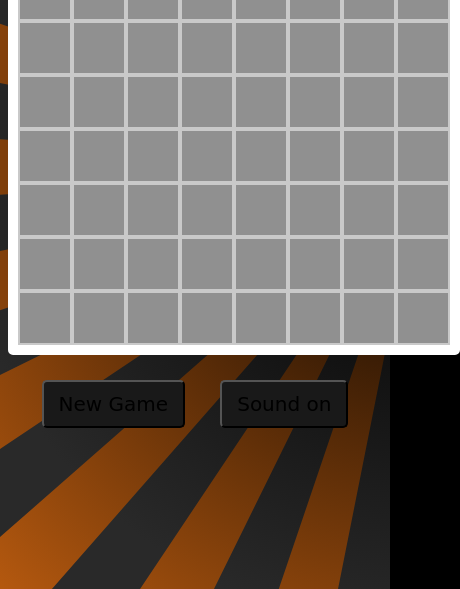
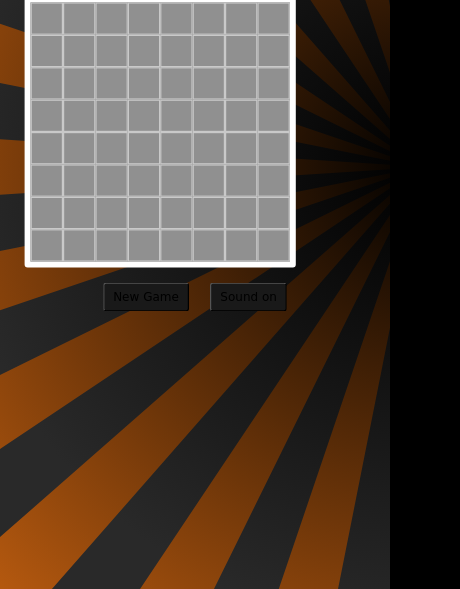
Before and after one commit to n4mborgh1n1/minesweeper, a website: page index.html in a window 390 px wide. Shown: the part 255-844 px from the top of the page, 460 px wide, since content can reach past the window. Drawn offline with Linux system fonts and the light colour scheme; a web font is replaced by a local one.

Commit message:
Add files via upload

```diff
--- a/style.css
+++ b/style.css
@@ -74,3 +74,15 @@ button:hover {
 .field div:hover {
     background-color: rgb(119, 119, 119);
 }
+
+@media only screen and (max-width: 467px) {
+    body {
+        transform: scale(0.6);
+    }
+
+    .field {
+        margin: 0 0 0 -25vw;
+
+
+    }
+}
```
